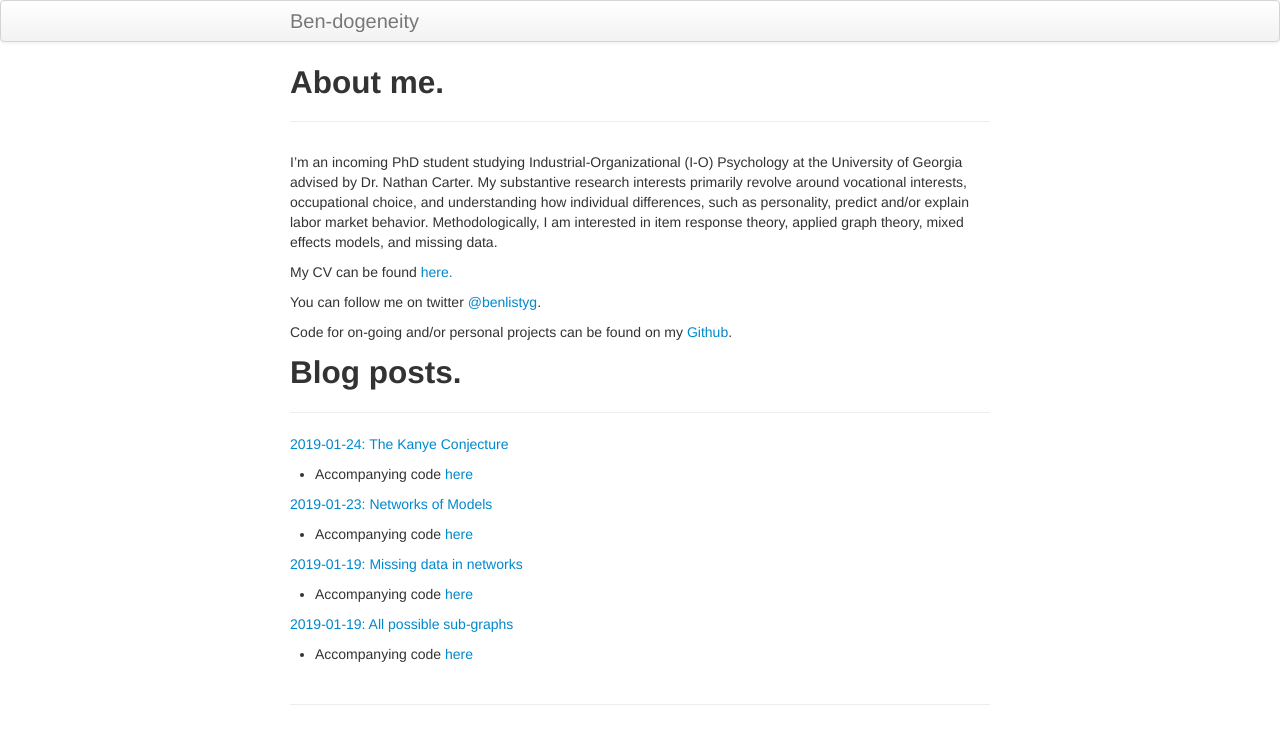
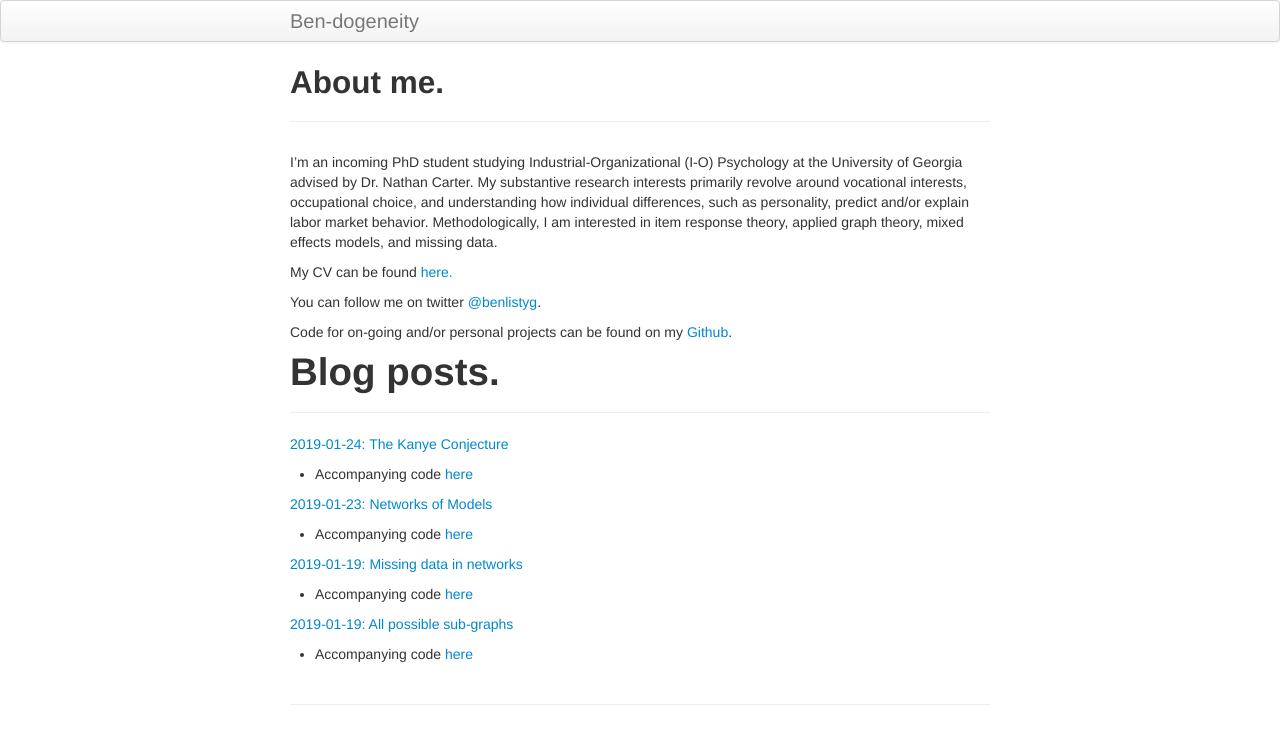
Before and after one commit to BListyg/blistyg.github.io, a Jekyll site: the page built from index.md, in a window 1280 px wide. Shown: the top 744 px of the page. Built offline with Jekyll 4.4.1, drawn with Linux system fonts in a browser that asks for light colours.

```diff
--- a/index.md
+++ b/index.md
@@ -11,7 +11,7 @@ You can follow me on twitter [@benlistyg](https://www.twitter.com/benlistyg).
 
 Code for on-going and/or personal projects can be found on my [Github](https://www.github.com/blistyg).
 
-## Blog posts.
+# Blog posts.
 ___
 
 [2019-01-24: The Kanye Conjecture](http://rpubs.com/blistyg/thekanyeconjecture)
```
